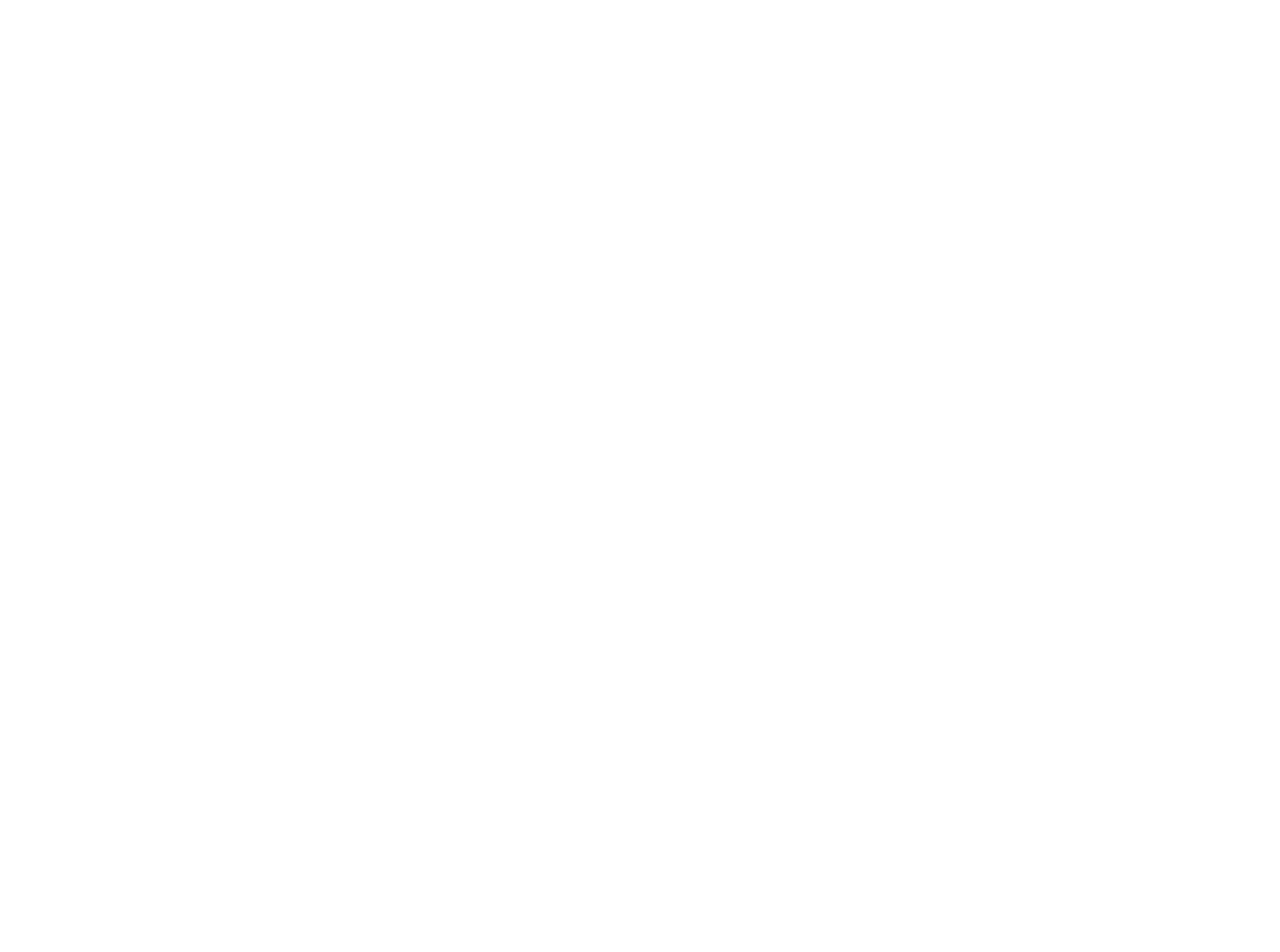
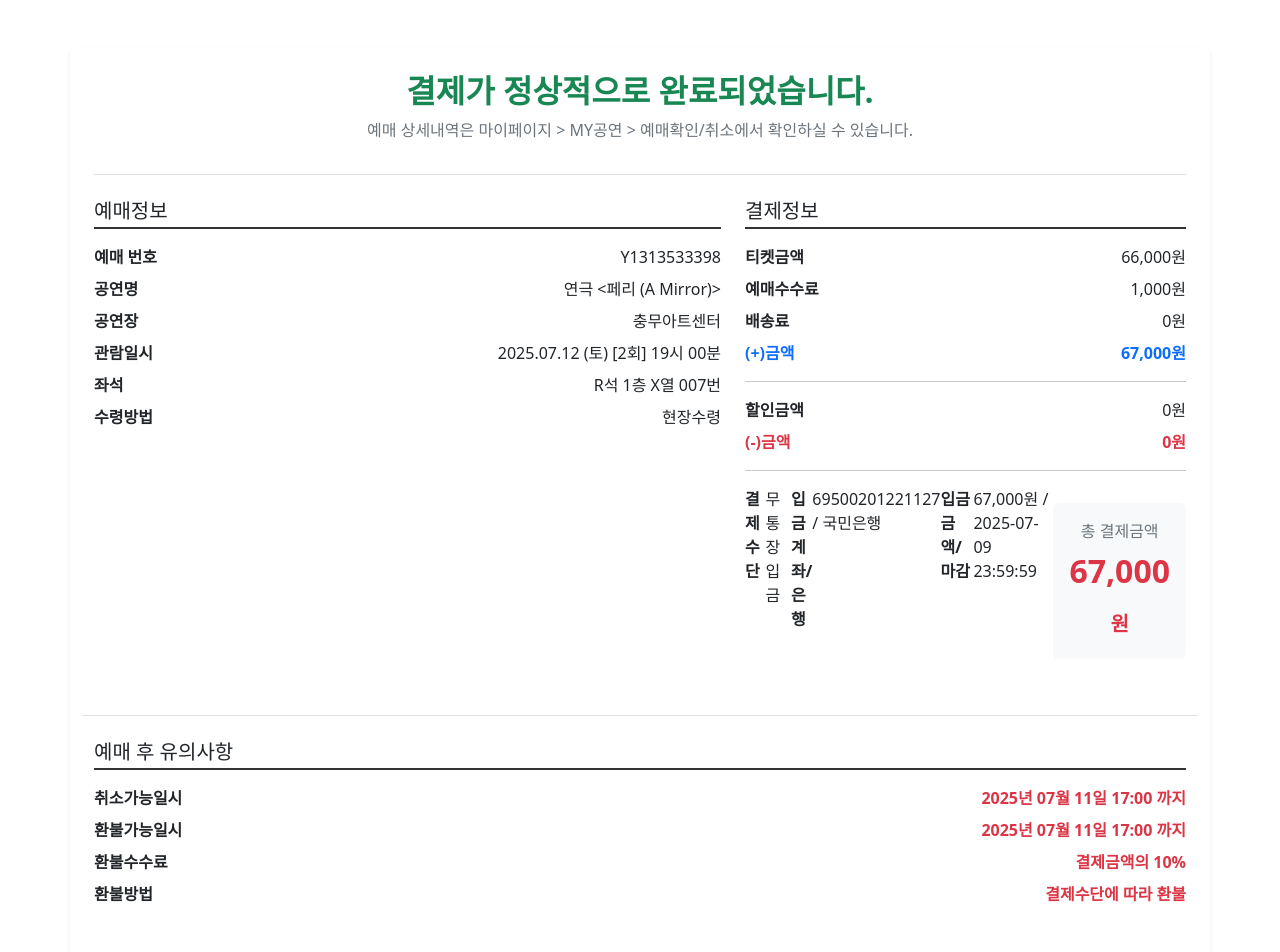
Before and after one commit to beyond-sw-camp/be17-2nd-Picketnologia-Picket, a Vue app: page /payment/result in a window 1280 px wide. Before the commit this address had no page. Shown: the top 952 px of the page. Before the commit the page ends 800 px from the top, so only its background shows below. Built offline with nearby package versions, Linux system fonts and the light colour scheme.

Commit message:
feat:결제완료 페이지 변환 및 경로 추가

```diff
--- a/src/components/BookingPage.vue
+++ b/src/components/BookingPage.vue
@@ -1,5 +1,9 @@
 <script setup>
 import { ref, computed } from 'vue'
+import { useRouter } from 'vue-router'
+
+const router = useRouter()
+
 
 const step = ref(1)
 const today = new Date()
@@ -76,7 +80,11 @@
     step.value++
   } else if (step.value === 3) {
     if (!deliveryMethod.value) return alert('수령 방식을 선택하세요.')
-    alert('결제를 진행합니다.')
+//    alert('결제를 진행합니다.')
+// 사용자가 '확인'을 누르면 true를 반환하는 confirm 대화상자를 사용합니다.
+    if (confirm('결제를 진행하시겠습니까?')) {
+      router.push('/payment-result')
+    }
   }
 }
 
--- /dev/null
+++ b/src/views/PaymentResultView.vue
@@ -0,0 +1,142 @@
+<script setup>
+import { computed } from 'vue'
+import { useRouter } from 'vue-router'
+
+const router = useRouter()
+
+</script>
+
+<template>
+  <div class="container my-5 p-4 bg-white rounded shadow-sm">
+    <div class="text-center pb-3 mb-4 border-bottom">
+      <h2 class="text-success fw-bold mb-2">결제가 정상적으로 완료되었습니다.</h2>
+      <p class="text-secondary">예매 상세내역은 마이페이지 &gt; MY공연 &gt; 예매확인/취소에서 확인하실 수 있습니다.</p>
+    </div>
+
+    <div class="row">
+      <!-- 예매정보 -->
+      <div class="col-md-7">
+        <div class="mb-4">
+          <h5 class="section-title-underline pb-1 mb-3">예매정보</h5>
+          <div class="d-flex justify-content-between mb-2">
+            <span class="fw-bold text-dark">예매 번호</span>
+            <span>
+              <span>Y1313533398</span>
+            </span>
+          </div>
+          <div class="d-flex justify-content-between mb-2">
+            <span class="fw-bold text-dark">공연명</span>
+            <span>연극 &lt;페리 (A Mirror)&gt;</span>
+          </div>
+          <div class="d-flex justify-content-between mb-2">
+            <span class="fw-bold text-dark">공연장</span>
+            <span>충무아트센터</span>
+          </div>
+          <div class="d-flex justify-content-between mb-2">
+            <span class="fw-bold text-dark">관람일시</span>
+            <span>2025.07.12 (토) [2회] 19시 00분</span>
+          </div>
+          <div class="d-flex justify-content-between mb-2">
+            <span class="fw-bold text-dark">좌석</span>
+            <span>R석 1층 X열 007번</span>
+          </div>
+          <div class="d-flex justify-content-between mb-2">
+            <span class="fw-bold text-dark">수령방법</span>
+            <span>현장수령</span>
+          </div>
+        </div>
+      </div>
+
+      <!-- 결제정보 -->
+      <div class="col-md-5 d-flex flex-column">
+        <div class="flex-grow-1 mb-4">
+          <h5 class="section-title-underline pb-1 mb-3">결제정보</h5>
+          <div class="d-flex justify-content-between mb-2">
+            <span class="fw-bold text-dark">티켓금액</span>
+            <span>66,000원</span>
+          </div>
+          <div class="d-flex justify-content-between mb-2">
+            <span class="fw-bold text-dark">예매수수료</span>
+            <span>1,000원</span>
+          </div>
+          <div class="d-flex justify-content-between mb-2">
+            <span class="fw-bold text-dark">배송료</span>
+            <span>0원</span>
+          </div>
+          <div class="d-flex justify-content-between mb-2 fw-bold text-primary">
+            <span>(+)금액</span>
+            <span>67,000원</span>
+          </div>
+          <hr class="my-3">
+          <div class="d-flex justify-content-between mb-2">
+            <span class="fw-bold text-dark">할인금액</span>
+            <span>0원</span>
+          </div>
+          <div class="d-flex justify-content-between mb-2 fw-bold text-danger">
+            <span>(-)금액</span>
+            <span>0원</span>
+          </div>
+          <hr class="my-3">
+
+
+          <div class="d-flex justify-content-between mb-2">
+            <span class="fw-bold text-dark fs-6">결제수단</span>
+            <span class="fs-6">무통장입금</span>
+
+            <!-- 무통장 입금 정보 -->
+            <div class="d-flex justify-content-between mb-2">
+              <span class="fw-bold text-dark fs-6">입금계좌/은행</span>
+              <span class="fs-6">69500201221127 / 국민은행</span>
+            </div>
+            <div class="d-flex justify-content-between mb-2">
+              <span class="fw-bold text-dark fs-6">입금금액/마감</span>
+              <span class="fs-6">67,000원 / 2025-07-09 23:59:59</span>
+            </div>
+
+            <div class="payment-total-box p-3 rounded text-center mt-3 bg-light">
+              <div class="text-secondary fs-6 mb-1">총 결제금액</div>
+              <div class="fs-2 fw-bold text-danger">67,000 <small class="fs-5">원</small></div>
+            </div>
+          </div>
+        </div>
+      </div>
+
+      <!-- 예매 후 유의사항 -->
+      <div class="pt-4 mt-4 border-top">
+        <h5 class="section-title-underline pb-1 mb-3">예매 후 유의사항</h5>
+        <div class="d-flex justify-content-between mb-2 fs-6">
+          <span class="fw-bold text-dark">취소가능일시</span>
+          <span class="fw-bold text-danger">2025년 07월 11일 17:00 까지</span>
+        </div>
+        <div class="d-flex justify-content-between mb-2 fs-6">
+          <span class="fw-bold text-dark">환불가능일시</span>
+          <span class="fw-bold text-danger">2025년 07월 11일 17:00 까지</span>
+        </div>
+        <div class="d-flex justify-content-between mb-2 fs-6">
+          <span class="fw-bold text-dark">환불수수료</span>
+          <span class="fw-bold text-danger">결제금액의 10%</span>
+        </div>
+        <div class="d-flex justify-content-between mb-2 fs-6">
+          <span class="fw-bold text-dark">환불방법</span>
+          <span class="fw-bold text-danger">결제수단에 따라 환불</span>
+        </div>
+      </div>
+
+      <!-- 버튼 -->
+      <div class="d-grid gap-2 col-3 mx-auto mt-5">
+        <button class="btn btn-primary btn-lg" type="button">예매내역확인</button>
+      </div>
+    </div>
+    </div>
+</template>
+
+<style scoped>
+/* CSS 클래스에 대한 스타일을 정의하여 재사용성과 유지보수성을 높입니다. */
+.section-title-underline {
+  border-bottom: 2px solid #333;
+}
+
+.shadow-sm {
+  box-shadow: 0 .125rem .25rem rgba(0, 0, 0, .075) !important;
+}
+</style>
```
Also changed, not shown: src/router/index.js (+7 -4 lines).
